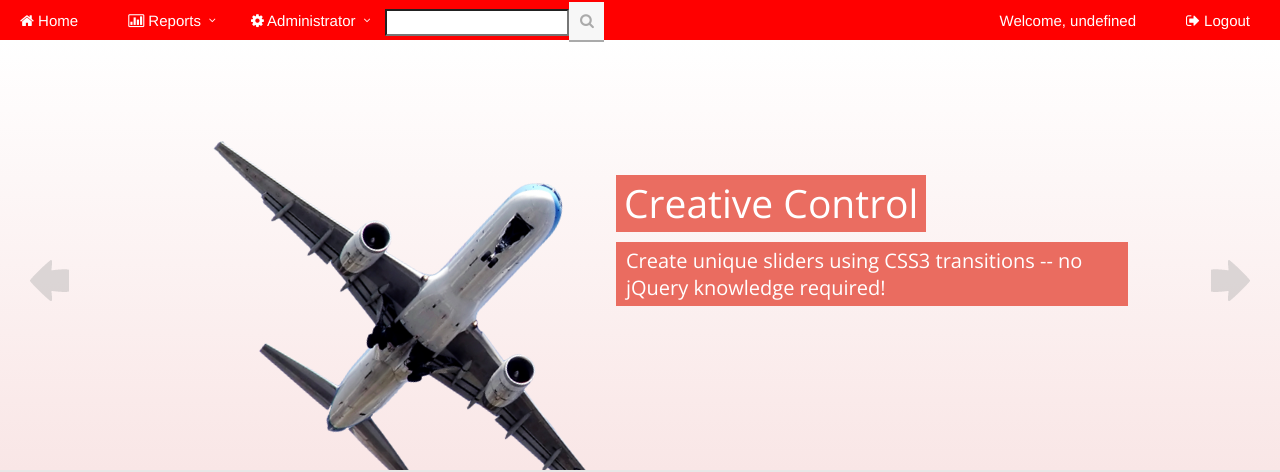
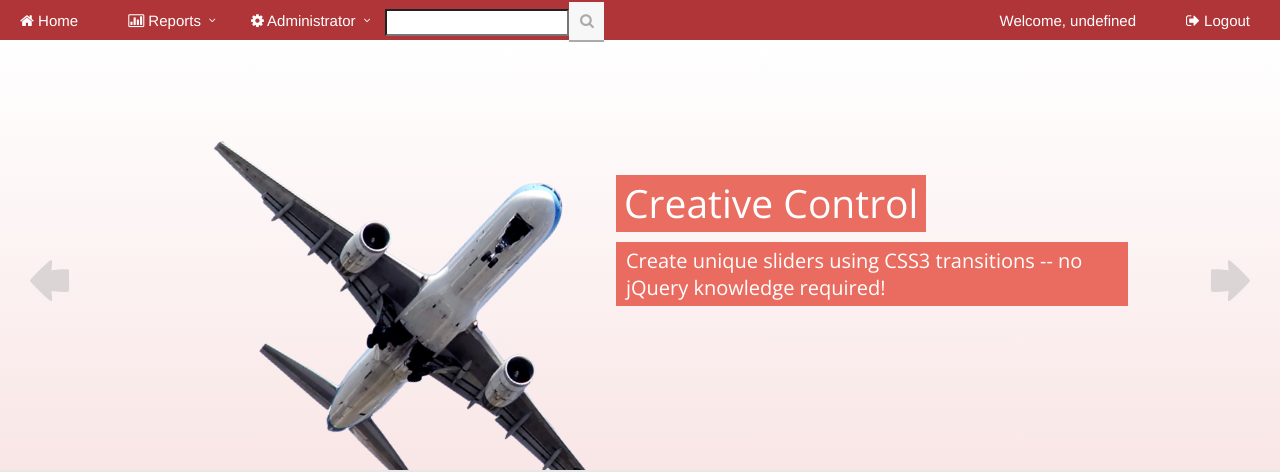
Before and after one commit to sherrytran/sherrytran.github.io, a Jekyll site: the page built from index.html, in a window 1280 px wide and 1364 px high. Shown: the top 472 px of the window. Built offline with Jekyll 4.4.1, drawn with Linux system fonts in a browser that asks for light colours; Markdown is read by kramdown in place of the engine named in the settings; grey boxes are pictures that could not be loaded.

Commit message:
change theme color

```diff
--- a/content.html
+++ b/content.html
@@ -5,4 +5,4 @@ title: About Us
 {% include navbar.html menuchoice="home" %}
 
 <!-- Main component for a primary marketing message or call to action -->
-<iframe width="1400px" height="700px" src="http://192.168.2.201:8080/elx/do/eno/ei/accolades/dashboard/TransitLink/dashboard/TrafficFlow6_pie_hourly.dashboard?mode=display" ></iframe>
+<iframe width="1480px" height="800px" src="http://localhost:8080/elx/do/eno/adhoc/dashboard/TestAdd/testdash2.dashboard?mode=display" ></iframe>
--- a/css/style.css
+++ b/css/style.css
@@ -453,7 +453,7 @@
 	/*Navbar Collapse*/
 	.header .navbar-collapse {
 		padding: 0;
-		background:red;
+		background:#B03538;
 	}
 
 	/*Navbar*/
```
